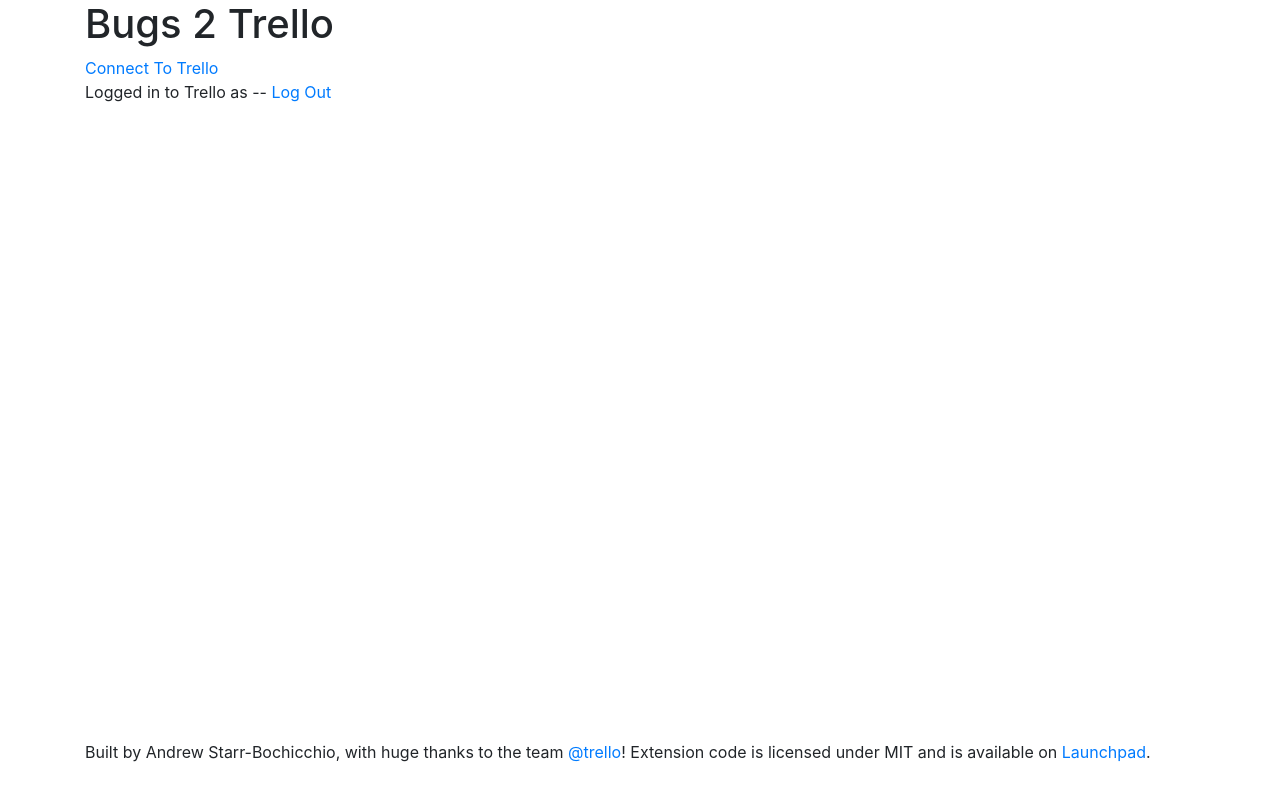
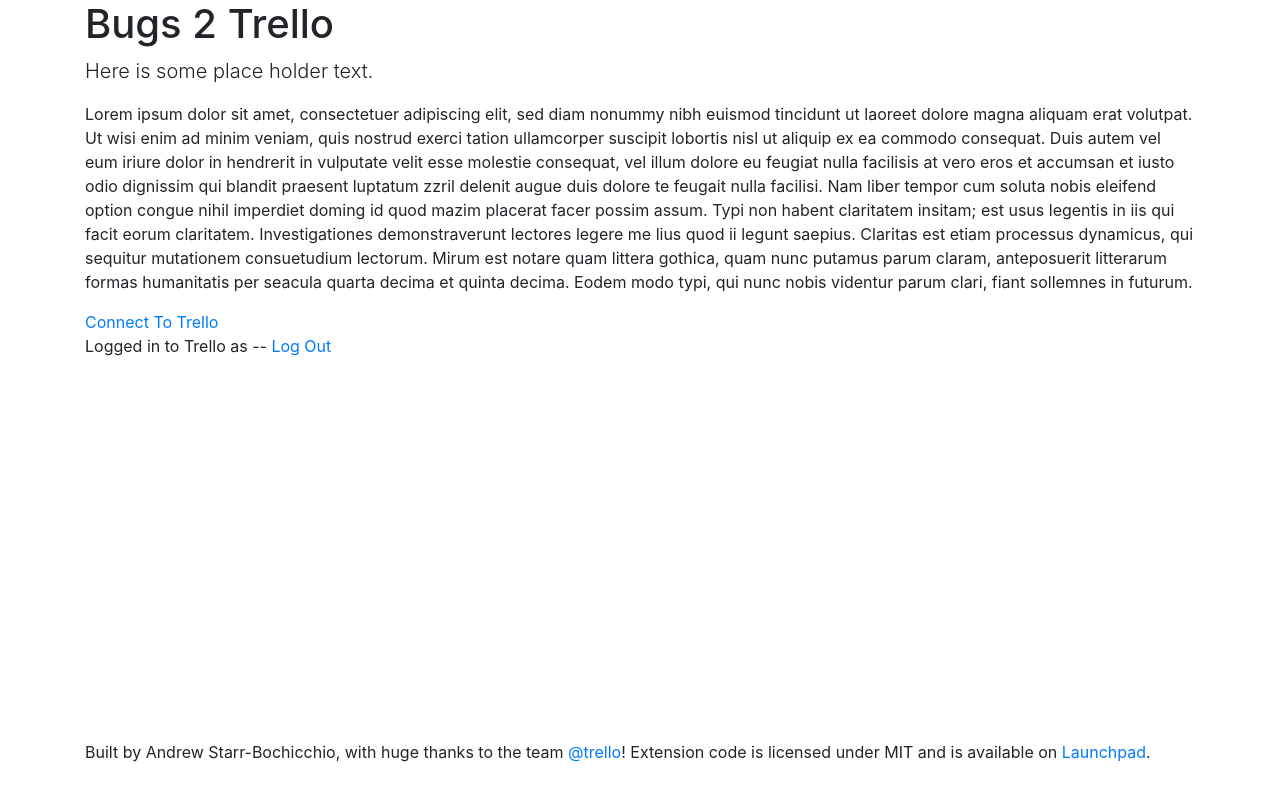
Before and after one commit to andrewsomething/bug2trello, a browser extension: page settings.html in a window 1280 px wide. Drawn offline with nearby package versions, Linux system fonts and the light colour scheme; a script that the page names is missing.

Commit message:
Add some place holder text to the auth page to get a better look at it.

```diff
--- a/settings.html
+++ b/settings.html
@@ -38,6 +38,10 @@
             <p>Please try checking your Internet connection, restarting your browser and re-installing this extension.</p>
             <button type="button" class="close" data-dismiss="alert">&times;</button>
         </div>
+        <div>
+        <p class="lead"> Here is some place holder text.</p>
+
+        <p>Lorem ipsum dolor sit amet, consectetuer adipiscing elit, sed diam nonummy nibh euismod tincidunt ut laoreet dolore magna aliquam erat volutpat. Ut wisi enim ad minim veniam, quis nostrud exerci tation ullamcorper suscipit lobortis nisl ut aliquip ex ea commodo consequat. Duis autem vel eum iriure dolor in hendrerit in vulputate velit esse molestie consequat, vel illum dolore eu feugiat nulla facilisis at vero eros et accumsan et iusto odio dignissim qui blandit praesent luptatum zzril delenit augue duis dolore te feugait nulla facilisi. Nam liber tempor cum soluta nobis eleifend option congue nihil imperdiet doming id quod mazim placerat facer possim assum. Typi non habent claritatem insitam; est usus legentis in iis qui facit eorum claritatem. Investigationes demonstraverunt lectores legere me lius quod ii legunt saepius. Claritas est etiam processus dynamicus, qui sequitur mutationem consuetudium lectorum. Mirum est notare quam littera gothica, quam nunc putamus parum claram, anteposuerit litterarum formas humanitatis per seacula quarta decima et quinta decima. Eodem modo typi, qui nunc nobis videntur parum clari, fiant sollemnes in futurum.</p></div>
 
         <div id="loggedout" class="well">
           <a id="connect" href="#" class="btn-link">Connect To Trello</a>
```
